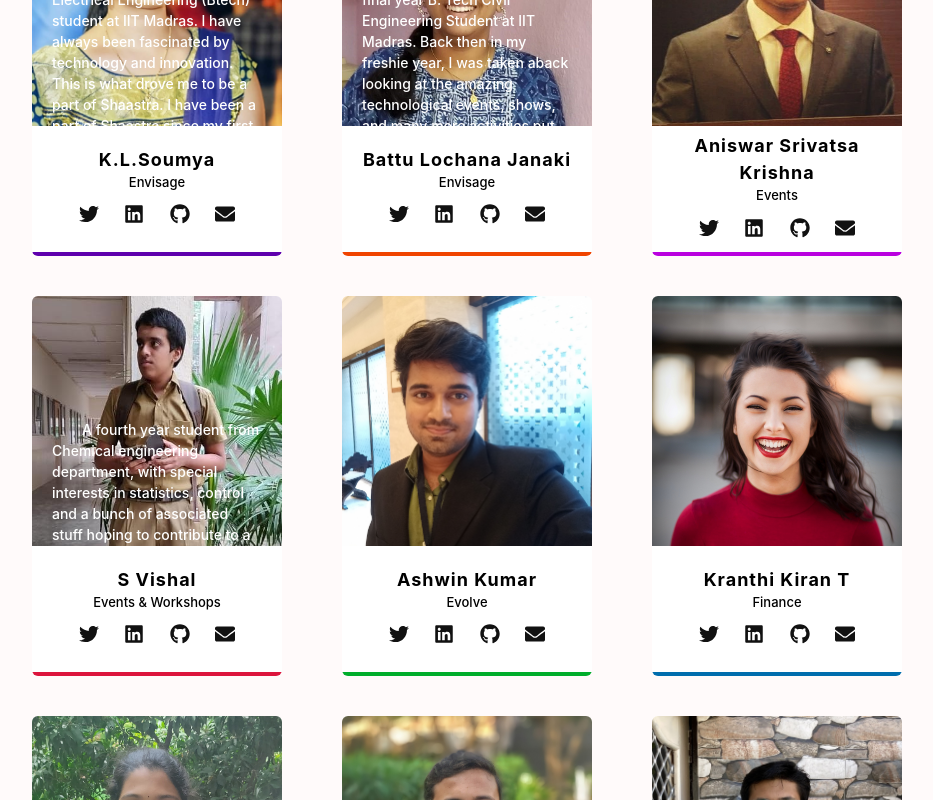
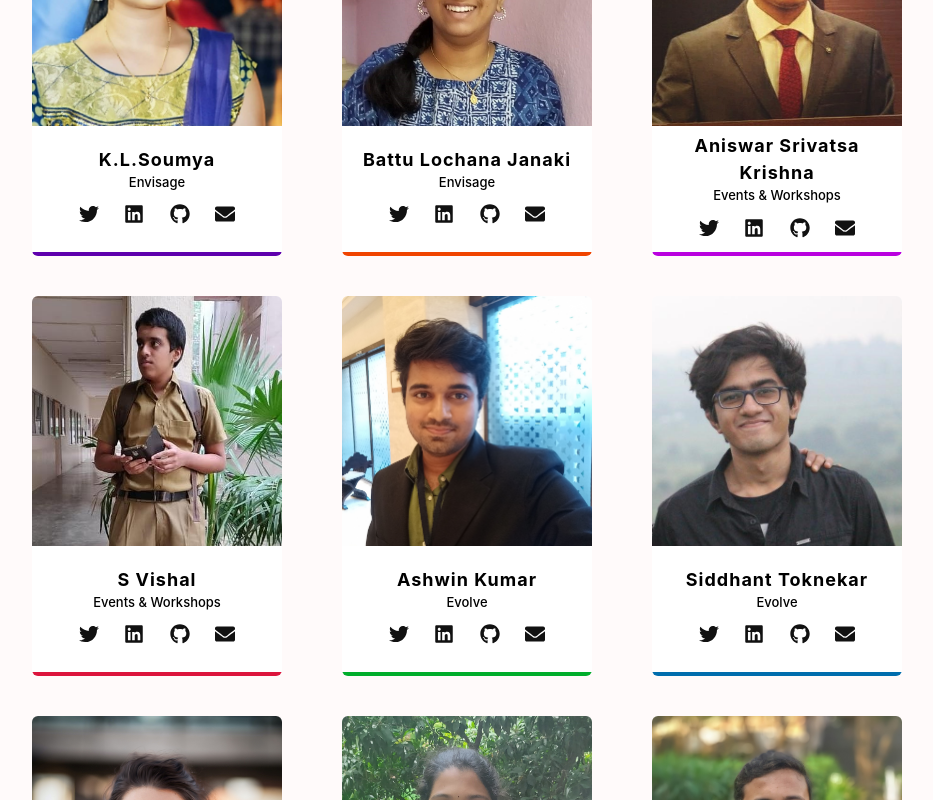
Before and after one commit to ShaastraWebops/shaastra-general-website, a React (Create React App) app: page /team in a window 1280 px wide. Shown: the part 1780-2580 px from the top of the page, without its empty margins (173-1106 px from the left). Built offline with nearby package versions, Linux system fonts and the light colour scheme.

Commit message:
resolved some bugs

```diff
--- a/src/components/pages/Team_page/Team.tsx
+++ b/src/components/pages/Team_page/Team.tsx
@@ -18,19 +18,6 @@ const Team = (props: Props) => {
   );
 
   let Profiles = [
-    // {
-    //   name: "JULIA ROBERT",
-    //   role: "Core",
-    //   desc: "Lorem ipsum dolor sit amet, consectetur adipisicing elit. Nisi quidem enim commodi suscipit! Sunt consectetur, libero, consequuntur ducimus nulla sit repellendus incidunt eius architecto adipisci voluptates praesentium obcaecati ut est?",
-    //   imgURL:photos.be17b022,
-    // social_inks: {
-    //     twitter: "#",
-    //     linkedIn: "#",
-    //     github: "#",
-    //     mailIzd: "abc@gmail.com",
-    //   },
-    //   dept: "competitions",
-    // },
     {
       name: "Nitish Gupta",
       role: "core",
@@ -61,7 +48,7 @@ const Team = (props: Props) => {
     {
       mailId: "ed18b057@smail.iitm.ac.in",
       name: "Rohit Survase",
-      dept: "Concept and Design",
+      dept: "Concept & Design",
       social_links: {
         instagram: "https://www.instagram.com/_rohitsurvase",
         linkedIn: "https://www.linkedin.com/in/Rohit Survase",
@@ -100,7 +87,7 @@ const Team = (props: Props) => {
     {
       mailId: "cs18b050@smail.iitm.ac.in",
       name: "Aniswar Srivatsa Krishna",
-      dept: "Events",
+      dept: "Events & Workshops",
       social_links: {
         facebook: "https://www.facebook.com/aniswarsrivatsak/",
         shastraMailId: "aniswar@shaastra.org",
@@ -131,6 +118,19 @@ const Team = (props: Props) => {
       },
       desc: "Being part of the Core organizing team of India's largest completely student-run festival is an overwhelming and fantastic experience to say the least. Shaastra has remained an integral part of my Insti life and has provided innumerous cherishable memories. ",
       imgURL: photos.me18b145,
+    },
+    {
+      mailId: "ed18b031@smail.iitm.ac.in",
+      name: "Siddhant Toknekar",
+      dept: "Evolve",
+      social_links: {
+        instagram: "https://www.instagram.com/token_taker/",
+        linkedIn: "https://www.linkedin.com/in/abhishek-sv-69b67719a/",
+        shastraMailId: "siddhant@shaastra.org",
+        contact: "9130213213",
+      },
+      desc: "Having been a part of Shaastra right from my very first semester at IIT Madras, it would be fair to say that the fest has essentially shaped my personal and professional life as an IITM student. The friends I have made, the managerial skills I have learnt and the last but not the least the memories I have made over the last three Shaastras have moulded me into the person I am today! ",
+      imgURL: photos.ed18b031,
     },
     {
       mailId: "ce18b060@smail.iitm.ac.in",
@@ -172,7 +172,7 @@ const Team = (props: Props) => {
     {
       mailId: "ed18b050@smail.iitm.ac.in",
       name: "Rutvik Baxi",
-      dept: "Operations and Infrastructure Planning",
+      dept: "Operations & Infrastructure Planning",
       social_links: {
         linkedIn: "https://www.linkedin.com/in/rutvik-baxi",
         instagram: "https://www.instagram.com/baaxzzeee/",
@@ -220,6 +220,31 @@ const Team = (props: Props) => {
       imgURL: photos.ee18b138,
     },
     {
+      mailId: "ed18b053@smail.iitm.ac.in",
+      name: "Shivam Maheshwari",
+      dept: "Quality Management System",
+      social_links: {
+        linkedIn: "https://www.linkedin.com/in/shivam-maheshwari",
+        shastraMailId: "Shivam@shaastra.org",
+        contact: "6264115563",
+      },
+      desc: "My 'Shaastra Journey' started in my first year when I became Events-workshop manager & OIP-VIP care coordinator. Next year I applied for the Head position in OIP, and currently, I am QMS Core. I aspire to bring upon relevant changes to strengthen the quality of Shaastra and enjoy the very process:)",
+      imgURL: photos.ed18b053,
+    },
+    {
+      mailId: "ep18b005@smail.iitm.ac.in",
+      name: "Baibhabi Patnaik ",
+      dept: "Shows & Exhibitions",
+      social_links: {
+        linkedIn: "https://www.linkedin.com/in/baibhabi-patnaik-b1563419b",
+        instagram: "https://www.instagram.com/baibhabi_musical",
+        shastraMailId: "baibhabi@shaastra.org",
+        contact: "+91 9989591690",
+      },
+      desc: "For my love of interacting with people, two years at Shaastra and counting have suited me well. The experience has been wholesome and loaded with learnings and memories. The team is family, and we have an amazing time here, organizing all innovation under one umbrella!",
+      imgURL: photos.ep18b005,
+    },
+    {
       mailId: "ch18b036@smail.iitm.ac.in",
       name: "Aman Kumar",
       dept: "Shows & Exhibitions",
@@ -233,22 +258,9 @@ const Team = (props: Props) => {
       imgURL: photos.ch18b036,
     },
     {
-      mailId: "ep18b005@smail.iitm.ac.in",
-      name: "Baibhabi Patnaik ",
-      dept: "Shows & Exhibitions ",
-      social_links: {
-        linkedIn: "https://www.linkedin.com/in/baibhabi-patnaik-b1563419b",
-        instagram: "https://www.instagram.com/baibhabi_musical",
-        shastraMailId: "baibhabi@shaastra.org",
-        contact: "+91 9989591690",
-      },
-      desc: "For my love of interacting with people, two years at Shaastra and counting have suited me well. The experience has been wholesome and loaded with learnings and memories. The team is family, and we have an amazing time here, organizing all innovation under one umbrella!",
-      imgURL: photos.ep18b005,
-    },
-    {
       mailId: "be18b026@smail.iitm.ac.in",
       name: "Nithish Venkatesh",
-      dept: "Spons and PR",
+      dept: "Sponsorship and PR",
       social_links: {
         linkedIn: "https://linkedin.com/in/nithish-venkatesh",
         instagram: "https://www.instagram.com/nithyanandaa ",
@@ -261,7 +273,7 @@ const Team = (props: Props) => {
     {
       mailId: "ch18b037@smail.iitm.ac.in",
       name: "Anandlogesh R R",
-      dept: "Sponsorship & PR",
+      dept: "Sponsorship and PR",
       social_links: {
         linkedIn: "https://www.linkedin.com/in/anandlogesh-r-r/",
         instagram: "https://www.instagram.com/the_a.r.r._/",
@@ -283,35 +295,10 @@ const Team = (props: Props) => {
       desc: "Being a part of shaastra is always like a ride in rollercoaster, fun and enjoyable. Being a part of this team meant everything to me , like I always say its never a bug, its always a undocumented feature.",
       imgURL: photos.be19b012,
     },
-    {
-      mailId: "ed18b053@smail.iitm.ac.in",
-      name: "Shivam Maheshwari",
-      dept: "Quality Management Systems",
-      social_links: {
-        linkedIn: "https://www.linkedin.com/in/shivam-maheshwari",
-        shastraMailId: "Shivam@shaastra.org",
-        contact: "6264115563",
-      },
-      desc: "My 'Shaastra Journey' started in my first year when I became Events-workshop manager & OIP-VIP care coordinator. Next year I applied for the Head position in OIP, and currently, I am QMS Core. I aspire to bring upon relevant changes to strengthen the quality of Shaastra and enjoy the very process:)",
-      imgURL: photos.ed18b053,
-    },
-    {
-      mailId: "ed18b031@smail.iitm.ac.in",
-      name: "Siddhant Toknekar",
-      dept: "Evolve",
-      social_links: {
-        instagram: "https://www.instagram.com/token_taker/",
-        linkedIn: "https://www.linkedin.com/in/abhishek-sv-69b67719a/",
-        shastraMailId: "siddhant@shaastra.org",
-        contact: "9130213213",
-      },
-      desc: "Having been a part of Shaastra right from my very first semester at IIT Madras, it would be fair to say that the fest has essentially shaped my personal and professional life as an IITM student. The friends I have made, the managerial skills I have learnt and the last but not the least the memories I have made over the last three Shaastras have moulded me into the person I am today! ",
-      imgURL: photos.ed18b031,
-    },
   ];
   let i = 0;
 
-  const [marker, setMarker] = React.useState({ width: "48px", left: "0px" });
+  const [marker, setMarker] = React.useState({ width: "70px", left: "0px" });
   const [navbarPosition, setNavbarPosition] = React.useState(0);
   const [type, setType] = React.useState("all");
 
@@ -454,17 +441,17 @@ const Team = (props: Props) => {
           <button onClick={handleClick} data-type="Evolve">
             Evolve
           </button>
+          <button onClick={handleClick} data-type="Finance">
+            Finance
+          </button>
+          <button onClick={handleClick} data-type="Publicity">
+            Publicity
+          </button>
           <button
             onClick={handleClick}
             data-type="Operations & Infrastructure Planning"
           >
             Operations & Infrastructure Planning
-          </button>
-          <button onClick={handleClick} data-type="Finance">
-            Finance
-          </button>
-          <button onClick={handleClick} data-type="Publicity">
-            Publicity
           </button>
           <button onClick={handleClick} data-type="Quality Management System">
             Quality Management System
@@ -472,8 +459,8 @@ const Team = (props: Props) => {
           <button onClick={handleClick} data-type="Shows & Exhibitions">
             Shows & Exhibitions
           </button>
-          <button onClick={handleClick} data-type="Spons and PR">
-            Spons and PR
+          <button onClick={handleClick} data-type="Sponsorship and PR">
+            Sponsorship and PR
           </button>
           <span
             id="marker"
--- a/src/styles/Team_styles/Card.css
+++ b/src/styles/Team_styles/Card.css
@@ -5,7 +5,7 @@
   position: relative;
   overflow: hidden;
   border-radius: 6px;
-  transition: 1s;
+  transition: 0.1s;
 }
 .Card .imageBox {
   width: 100%;
@@ -40,6 +40,7 @@
   align-items: center;
   width: 100%;
   height: 100%;
+  overflow: hidden;
   position: relative;
   top: 0;
   transition: 0.75s cubic-bezier(0.49, 1.51, 0, 0.98);
```
Also changed, not shown: public/index.html (+4 -5 lines).
